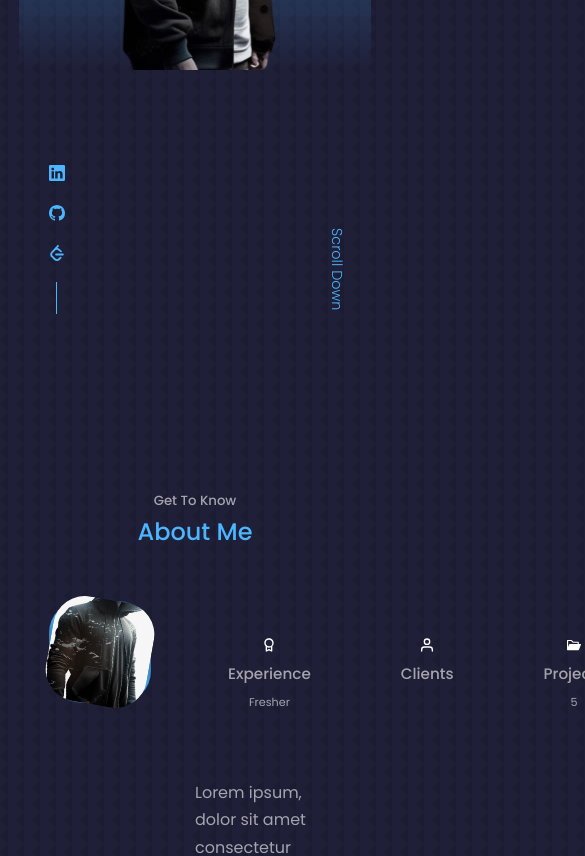
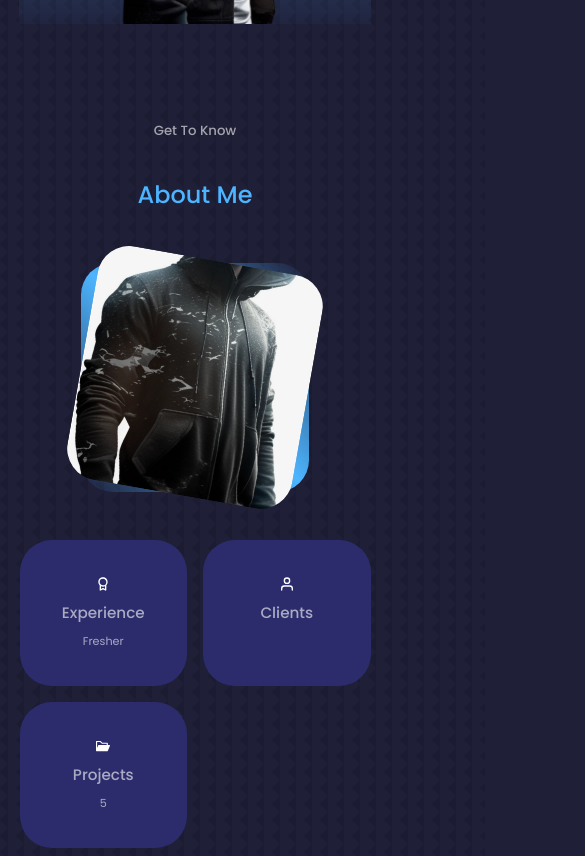
Before and after one commit to usama-py/react-portfolio, a React (Create React App) app: page / in a window 390 px wide. Shown: the part 820-1676 px from the top of the page, 585 px wide, since content can reach past the window. Built offline with nearby package versions, Linux system fonts and the light colour scheme.

Commit message:
fixed responsive problem for small and medium devices

```diff
--- a/public/index.html
+++ b/public/index.html
@@ -3,6 +3,9 @@
 <head>
     <meta charset="UTF-8">
     <meta http-equiv="X-UA-Compatible" content="IE=edge">
+    <meta name="viewport" content="width=device-width,initial-scale=1">
+
+
     <title>Personal Portfolio</title>
 </head>
 <body>
--- a/src/components/Contact/contact.css
+++ b/src/components/Contact/contact.css
@@ -45,16 +45,16 @@ form{
 input,textarea{
     width: 100%;
     margin: 1.5rem;
-    padding: 1rem;
+    padding: 2rem;
     border-radius: 0.5rem;
     background: transparent;
-    border: 2px solid var(--color-primary-varient);
+    border: 2px solid var(--color-primary-variant);
     resize: none;
     color: var(--color-white);
 }
 
 /* medium devices */
-@media screen and(max-width:1024px){
+@media screen and (max-width:1024px){
     .container.contact__container{
         grid-template-columns: 1fr;
         gap:2rem;
@@ -62,7 +62,7 @@ input,textarea{
 }
 
 /* media queries (small devices) */
-@media screen and(max-width:600px){
+@media screen and (max-width:600px){
     .container.contact__container{
         width: var(--container-width-sm);
     }
--- a/src/components/about/about.css
+++ b/src/components/about/about.css
@@ -35,7 +35,7 @@
 }
 
 .about__card{
-    background: var(--color-bg-varient);
+    background: var(--color-bg-variant);
     border: 1px solid transparent;
     border-radius: 2rem;
     padding: 2rem;
@@ -44,7 +44,7 @@
 
 .about__card:hover{
     background: transparent;
-    border-color: var(--color-primary-varient);
+    border-color: var(--color-primary-variant);
     cursor: default;
 }
 
@@ -68,7 +68,7 @@
     color: var(--color-light);
 }
 
-@media screen and(max-width:1024px){
+@media screen and (max-width:1024px){
 
     .about__container{
         grid-template-columns: 1fr;
@@ -86,7 +86,7 @@
 }
 
 /* media queries (small devices) */
-@media screen and(max-width:600px){
+@media screen and (max-width:600px){
     .about__me{
         width: 65%;
         margin: 0 auto 3rem;
--- a/src/components/experience/experience.css
+++ b/src/components/experience/experience.css
@@ -40,7 +40,7 @@
     color: var(--color-primary);
 }
 
-@media screen and(max-width:1024px){
+@media screen and (max-width:1024px){
     .experience__container{
         grid-template-columns: 1fr;
     }
@@ -56,7 +56,7 @@
 }
 
 /* media queries (small devices) */
-@media screen and(max-width:600px){
+@media screen and (max-width:600px){
     .experience__container{
         gap: 1rem;
     }
--- a/src/components/footer/footer.css
+++ b/src/components/footer/footer.css
@@ -46,12 +46,11 @@ footer a{
     margin-bottom: 4rem;
     color: var(--color-bg);
 }
-@media screen and(max-width:600px){
+@media screen and (max-width:600px){
     .permalinks{
         flex-direction: column;
         gap: 1.5rem;
-    }
-}
-.footer__socials{
+    }.footer__socials{
     margin-bottom: 2.6rem;
 }
+}
--- a/src/components/header/header.css
+++ b/src/components/header/header.css
@@ -60,14 +60,14 @@ header{
 }
 
 /* media queries (medium devices) */
-@media screen and(max-width:1024px){
+@media screen and (max-width:1024px){
     header{
         height: 68vh;
     }
 }
 
 /* media queries (small devices) */
-@media screen and(max-width:600px){
+@media screen and (max-width:600px){
     header{
         height: 100vh;
     }
--- a/src/components/portfolio/portfolio.css
+++ b/src/components/portfolio/portfolio.css
@@ -28,7 +28,7 @@
     margin-bottom: 1rem;
 }
 /* medium devices */
-@media screen and(max-width:1024px){
+@media screen and (max-width:1024px){
     .portfolio__container{
         grid-template-columns: 1fr 1fr;
         gap: 1.2rem;
@@ -36,7 +36,7 @@
 }
 
 /* media queries (small devices) */
-@media screen and(max-width:600px){
+@media screen and (max-width:600px){
     .portfolio__container{
         grid-template-columns: 1fr;
         gap: 1fr;;
--- a/src/components/services/services.css
+++ b/src/components/services/services.css
@@ -41,7 +41,7 @@
     font-size: 0.9rem;
 }
 
-@media screen and(max-width:1024px){
+@media screen and (max-width:1024px){
     .services__container{
         grid-template-columns: 1fr 1fr;
         gap: 2rem;
@@ -52,7 +52,7 @@
 }
 
 /* media queries (small devices) */
-@media screen and(max-width:600px){
+@media screen and (max-width:600px){
     .services__container{
         grid-template-columns: 1fr;
         gap: 1.5rem;
--- a/src/components/testimonials/Testimonials.jsx
+++ b/src/components/testimonials/Testimonials.jsx
@@ -34,7 +34,7 @@ const data = [
 const Testimonials = () => {
   return (
     <section id='testimonials'>
-      <br /><br /><br /><br /><br /><br /><br /><br /><br /><br />
+      {/* <br /><br /><br /><br /><br /><br /><br /><br /><br /><br /> */}
       <h5>Review from clients</h5>
       <h2>Testimonials</h2>
       <Swiper className='container testimonials__container'
--- a/src/components/testimonials/testimonials.css
+++ b/src/components/testimonials/testimonials.css
@@ -29,14 +29,14 @@
 }
 
 /* medium devices */
-@media screen and(max-width:1024px){
+@media screen and (max-width:1024px){
     .container.testimonials__container{
         width: 60%;
     }
 }
 
 /* media queries (small devices) */
-@media screen and(max-width:600px){
+@media screen and (max-width:600px){
     .container.testimonials__container{
         width: var(--container-width-sm);
     }
--- a/src/index.css
+++ b/src/index.css
@@ -13,7 +13,7 @@
     --color-bg: #1f1f38;
     --color-bg-variant: #2c2c6c;
     --color-primary: #4db5ff;
-    --color-primary-varient: rgba(77, 181, 255, 0.4);
+    --color-primary-variant: rgba(77, 181, 255, 0.4);
     --color-white: #fff;
     --color-light: rgba(255, 255, 255, 0.6);
     --transition: all 400ms ease;
@@ -52,7 +52,7 @@ h1{
 }
 section{
     margin-top: 8rem;
-    height: 100vh;
+    /* height: 100vh; */
 }
 section > h2, section >h5{
     text-align: center;
@@ -104,7 +104,7 @@ img{
     object-fit: cover;
 }
 /* media queries (medium devices) */
-@media screen and(max-width:1024px){
+@media screen and (max-width:1024px){
     .container{
         width: var(--container-width-md);
     }
@@ -116,7 +116,7 @@ img{
 }
 
 /* media queries (small devices) */
-@media screen and(max-width:600px){
+@media screen and (max-width:600px){
     .container{
         width: var(--container-width-sm);
     }
```
